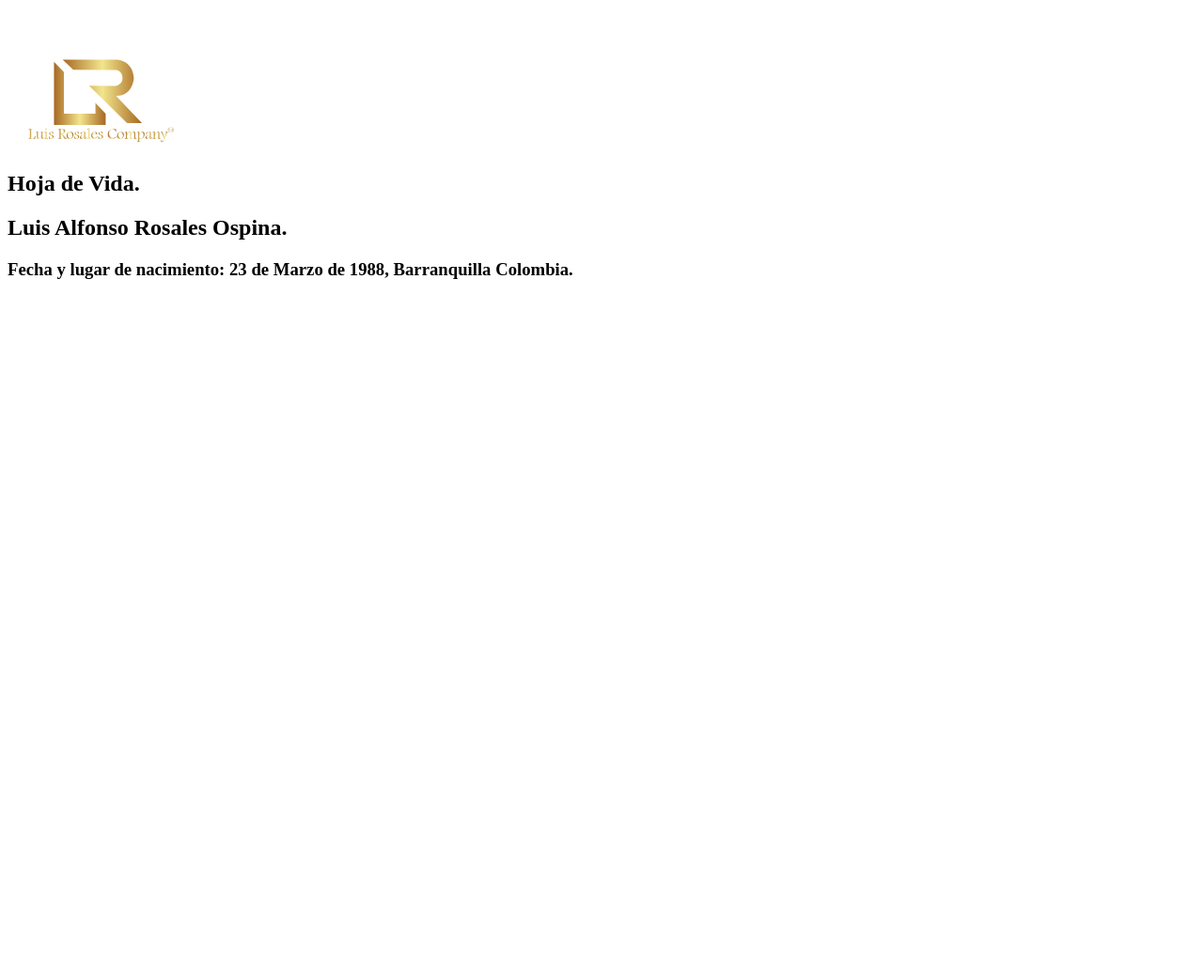
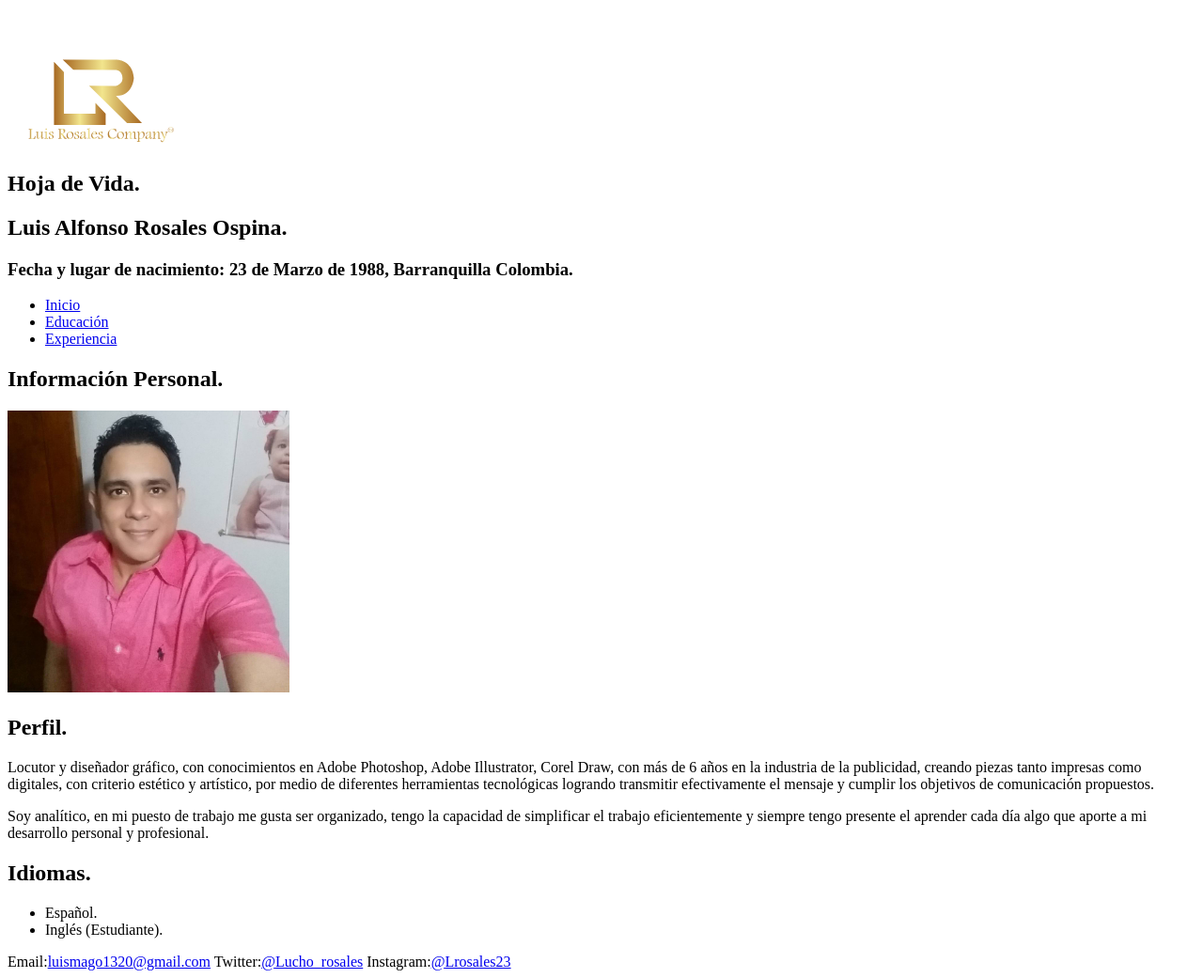
Before and after one commit to luisrosales23/Evaluacion-HTML-Luis-Rosales, a plain HTML site: page Evaluacion final/index.html in a window 1280 px wide. Shown: the whole page at 94% size. Before the commit the page ends 800 px from the top, so only its background shows below. Drawn offline with Linux system fonts and the light colour scheme.

Commit message:
Terminado el index

```diff
--- a/Evaluacion final/index.html
+++ b/Evaluacion final/index.html
@@ -14,3 +14,31 @@
 			<h2>Luis Alfonso Rosales Ospina.</h2>
 			<h3>Fecha y lugar de nacimiento: 23 de Marzo de 1988, Barranquilla Colombia.</h3>
   </header>
+	<nav>
+			<ul>
+			<li><a href="index.html">Inicio</a></li>
+			<li><a href="educacion.html">Educación</a></li>
+			<li><a href="experiencia.html">Experiencia</a></li>
+		</ul>
+		</nav>
+		<section>
+			<article>
+		   <h2>Información Personal.</h2>
+			 <img src="images/foto_perfil.jpg" alt="Foto perfil" title="Foto perfil" width="300px" height="300px">
+		  </article>
+		  <article>
+			 <h2>Perfil.</h2>
+			  <p>Locutor y diseñador gráfico, con conocimientos en Adobe Photoshop, Adobe Illustrator, Corel Draw, con más de 6 años en la industria de la publicidad, creando piezas tanto impresas como digitales, con criterio estético y artístico, por medio de diferentes herramientas tecnológicas logrando transmitir efectivamente el mensaje y cumplir los objetivos de comunicación propuestos.</p>
+			  <p>Soy analítico,  en mi puesto de trabajo me gusta ser organizado, tengo la capacidad de simplificar el trabajo eficientemente y siempre tengo presente el aprender cada día algo que aporte a mi desarrollo personal y profesional.</p>
+			<h2>Idiomas.</h2>
+			 <ul>
+				<li>Español.</li>
+				<li>Inglés (Estudiante).</li>
+			 </ul>
+	 </article>
+	 </section>
+	 <footer>Email:<a href="mailto:luismago1320@gmail.com?subject=feedback">luismago1320@gmail.com</a>  Twitter:<a href="https://twitter.com/lucho_rosales" target="_blank">@Lucho_rosales</a>  Instagram:<a href="https://www.instagram.com/lrosales23/">@Lrosales23</a></footer>
+
+
+		</body>
+	</html>
```
